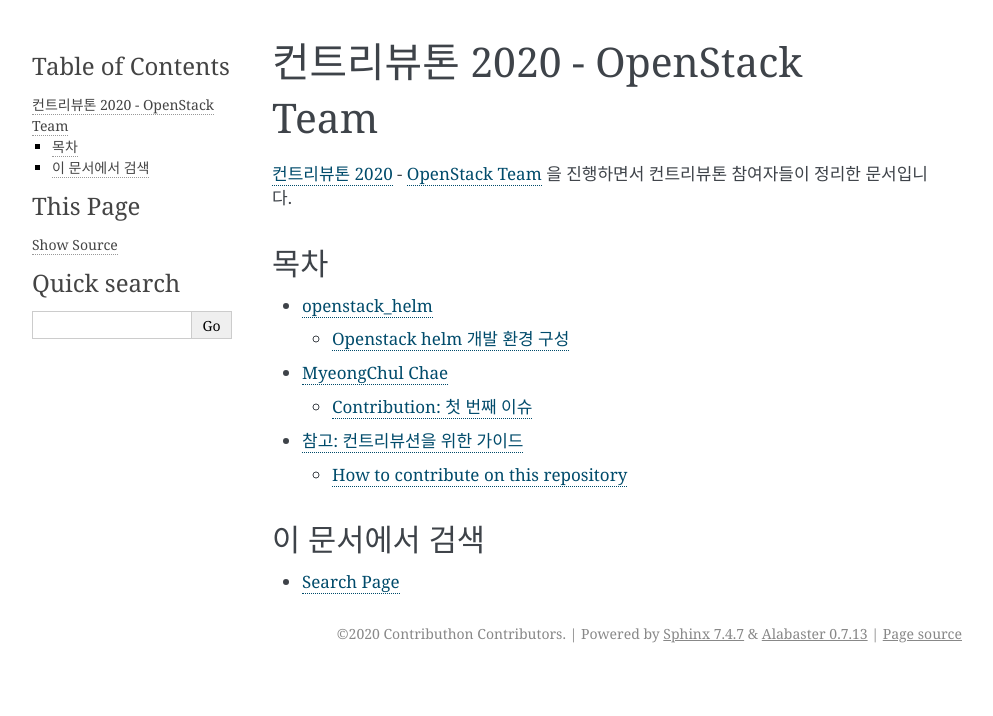
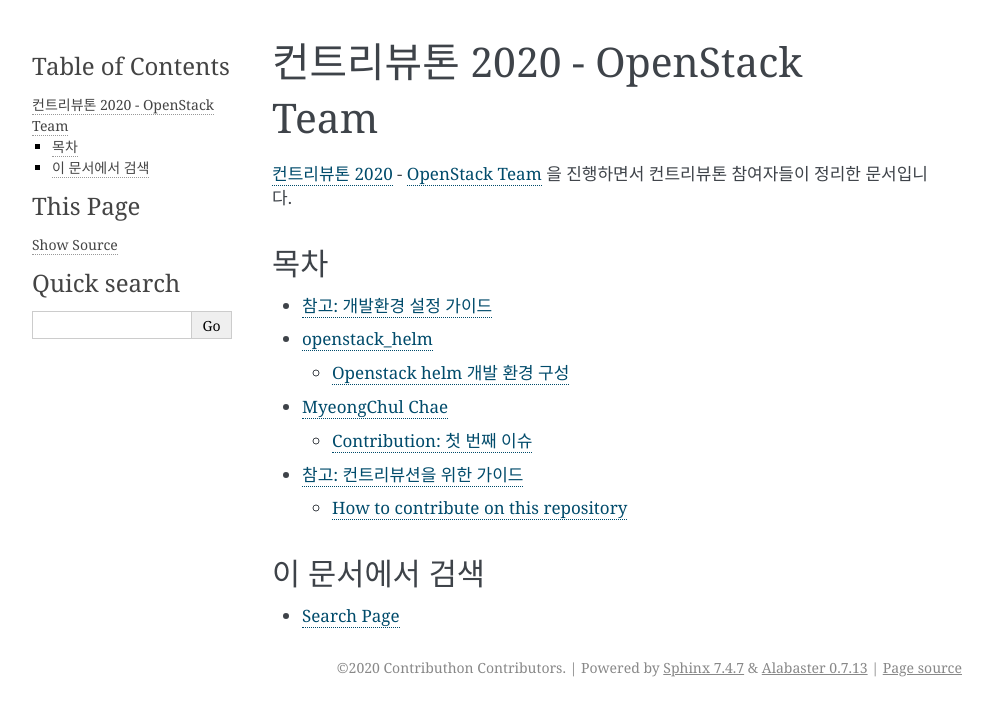
Before and after one commit to openstack-kr/contributhon-2020, a Sphinx documentation site: the page built from doc/source/index.rst, in a window 1280 px wide. Shown: the top 716 px of the page, without its empty margins (148-1141 px from the left). Built offline with Sphinx 7.4.7, drawn with Linux system fonts in a browser that asks for light colours; the version number could not be read and is left out.

Commit message:
Add development setup guide

```diff
--- /dev/null
+++ b/doc/source/development_setup_guide/index.rst
@@ -0,0 +1,8 @@
+.. _development_setup_guide:
+
+==============================
+참고: 개발환경 설정 가이드
+==============================
+
+.. toctree::
+   :maxdepth: 1
--- a/doc/source/index.rst
+++ b/doc/source/index.rst
@@ -12,6 +12,7 @@
 .. toctree::
    :maxdepth: 2
 
+   development_setup_guide/index
    openstack_helm/index
    myeongchul-chae/index
    contributors/index
```
